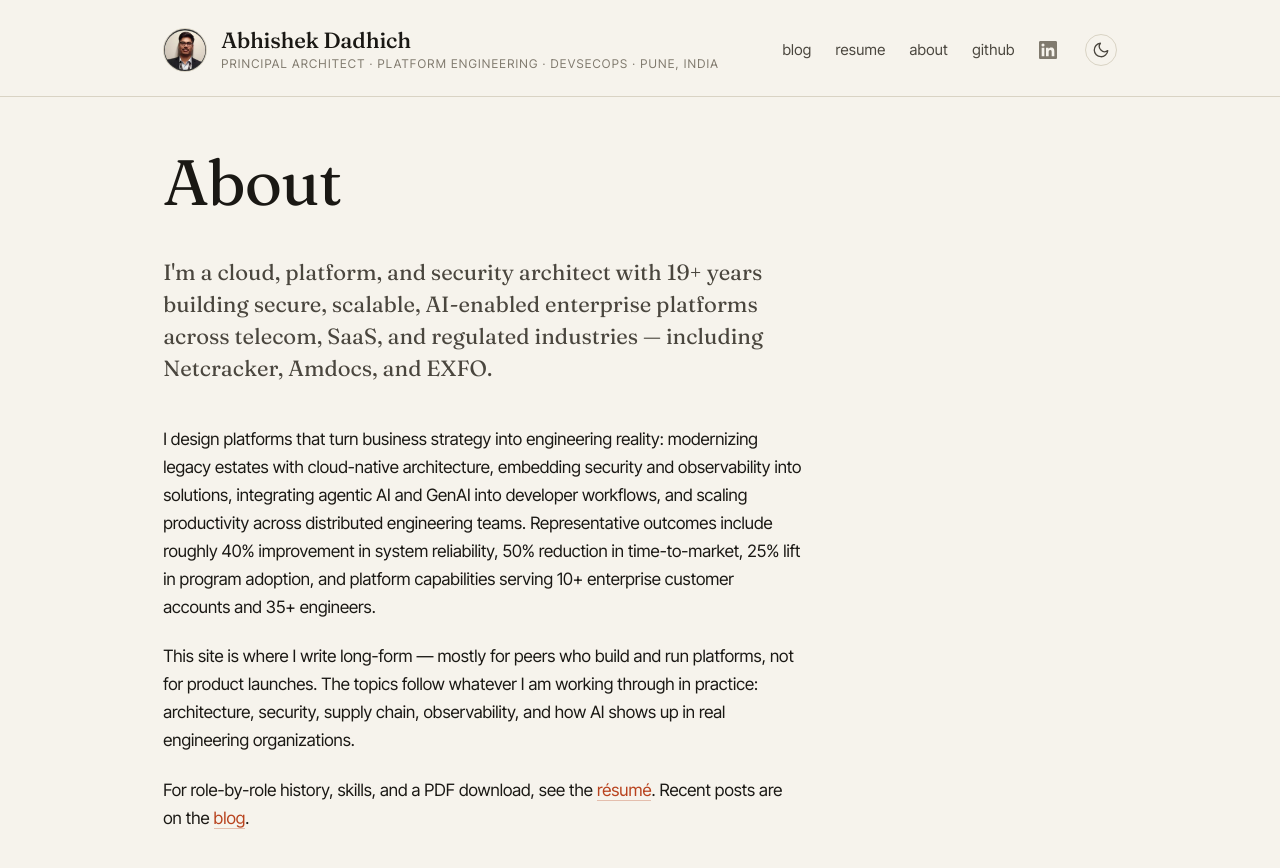
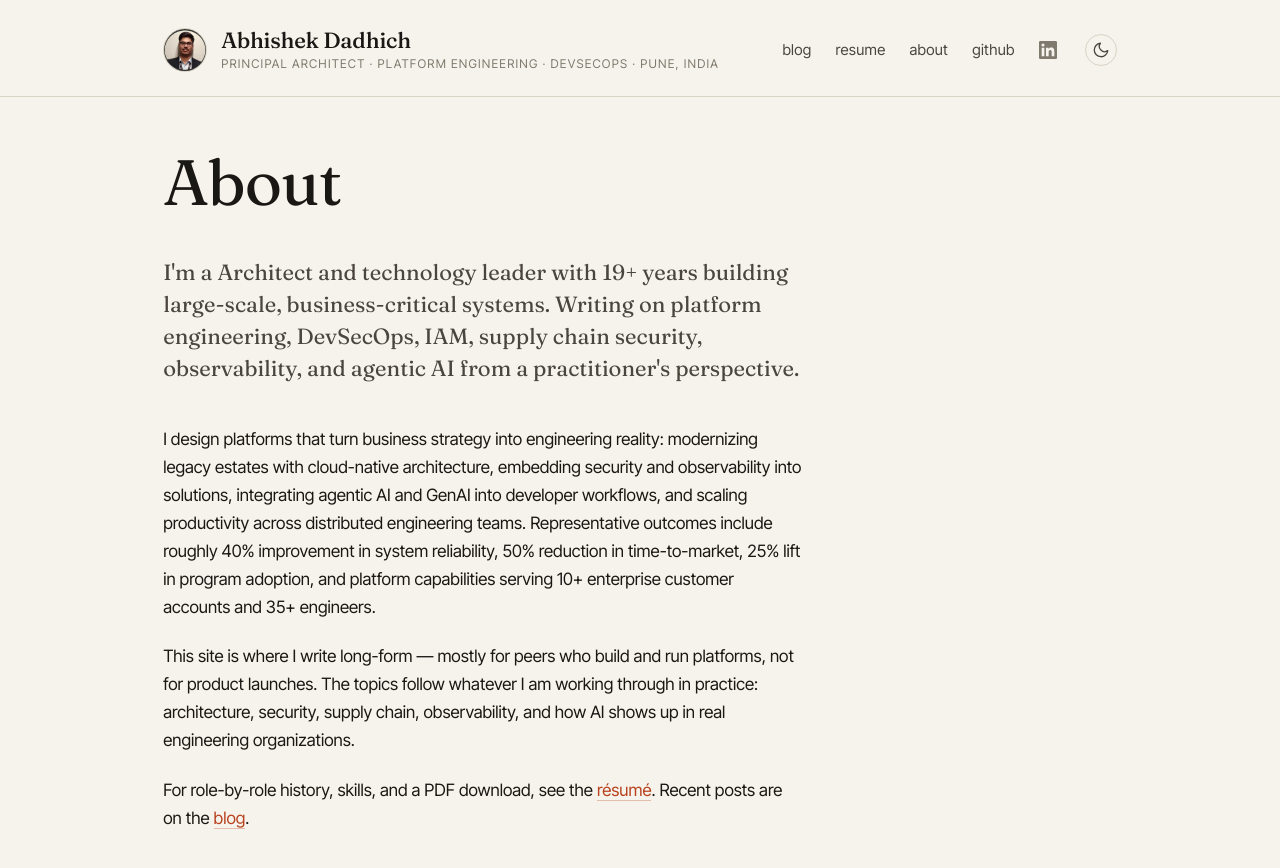
Before and after one commit to abhi4u1947/abhi4u1947.github.io, a Jekyll site: the page built from site/about.md, in a window 1280 px wide and 900 px high. Shown: the top 868 px of the window. Built offline with Jekyll 4.4.1, drawn with Linux system fonts in a browser that asks for light colours.

Commit message:
Revise About page description to emphasize expertise in large-scale systems and focus areas
Updated the personal description to highlight experience as an architect and technology leader, with a focus on platform engineering, DevSecOps, IAM, supply chain security, observability, and agentic AI.

```diff
--- a/site/about.md
+++ b/site/about.md
@@ -10,7 +10,8 @@ description: "Who Abhishek Dadhich is, why this blog exists. What I work on, wha
 
   <div class="about-intro">
     <p class="lead">
-      I'm a cloud, platform, and security architect with 19+ years building secure, scalable, AI-enabled enterprise platforms across telecom, SaaS, and regulated industries — including Netcracker, Amdocs, and EXFO.
+      I'm a Architect and technology leader with 19+ years building large-scale, business-critical systems. Writing on platform engineering, DevSecOps, IAM, supply chain security, observability,
+      and agentic AI from a practitioner's perspective.
     </p>
 
     <p>
```
